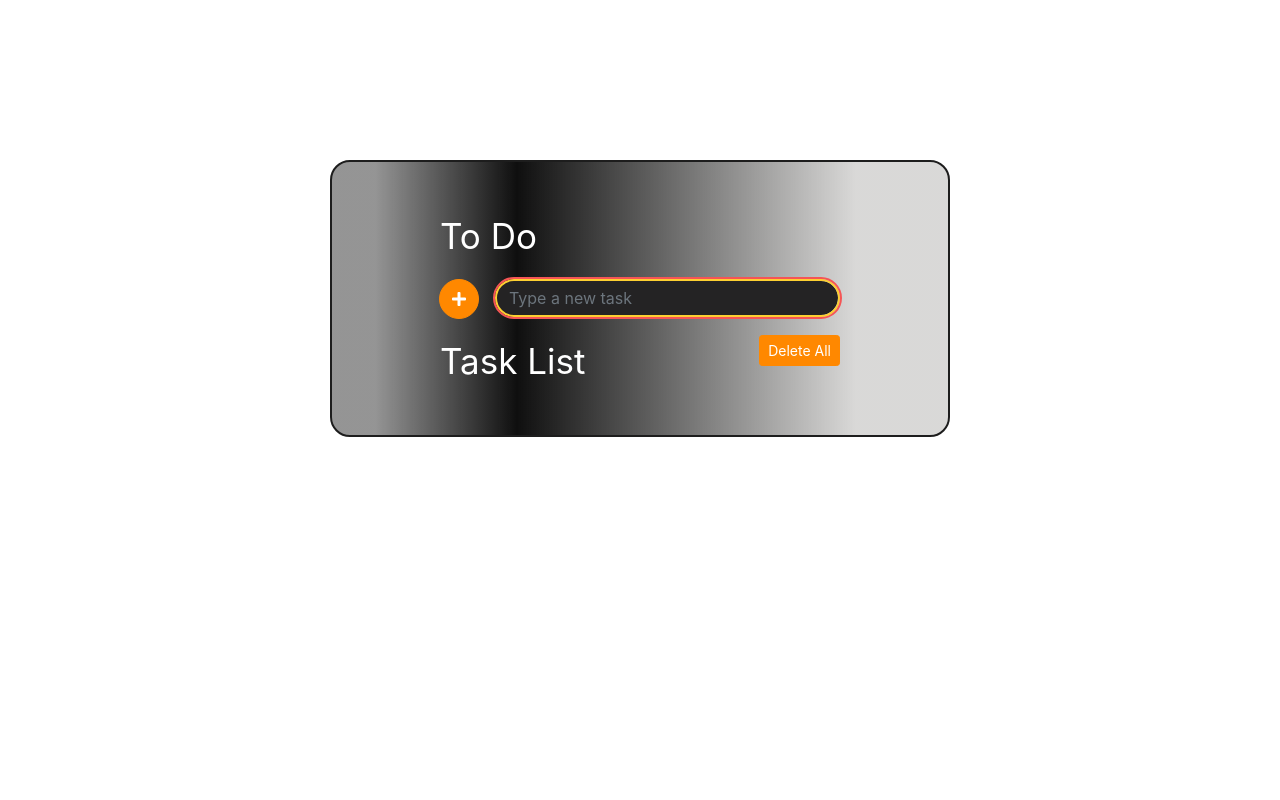
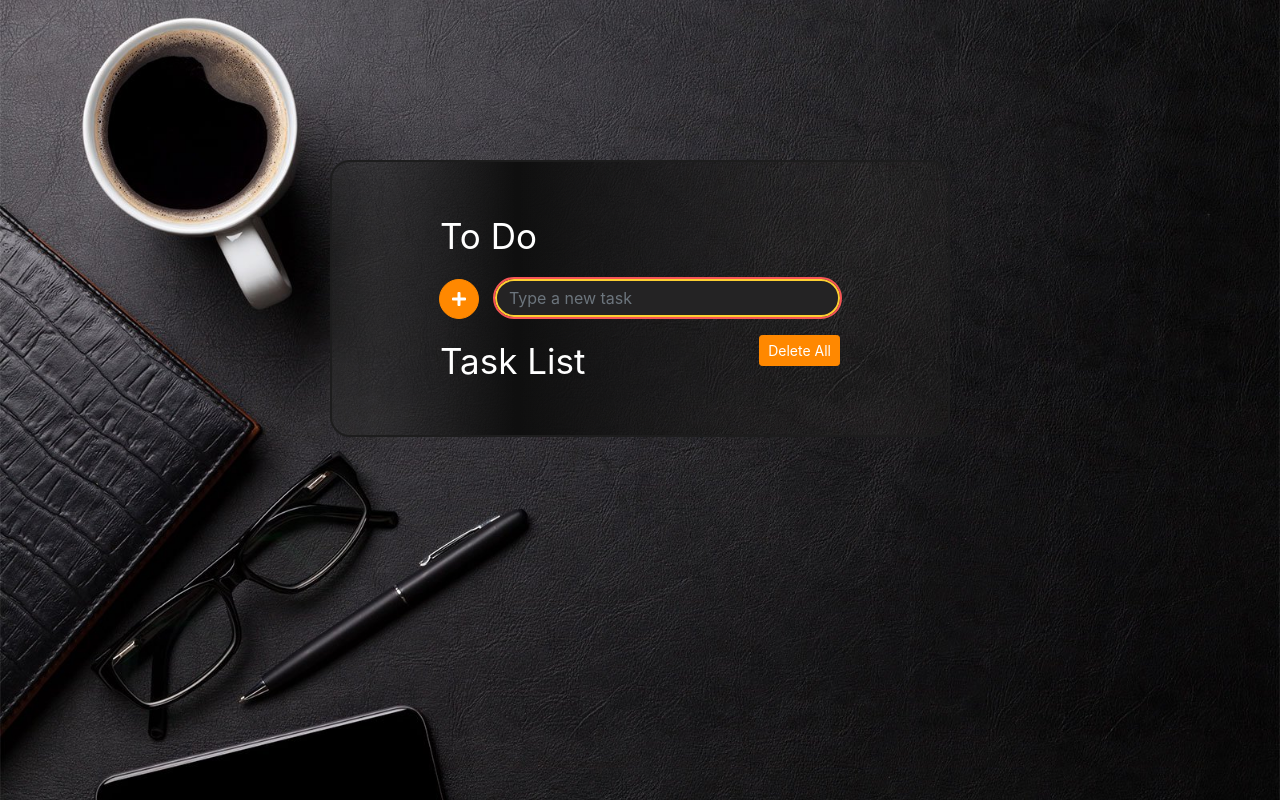
Before and after one commit to klc-pakize/todolist-project, a plain HTML site: page index.html in a window 1280 px wide. Drawn offline with nearby package versions, Linux system fonts and the light colour scheme; the site is published under a folder, as on GitHub Pages, so addresses that start at the root find nothing.

Commit message:
second commit

```diff
--- a/style.css
+++ b/style.css
@@ -11,7 +11,7 @@ a {
   color: white;
 }
 body {
-  background: url(/img/1620106702_32-phonoteka_org-p-delovoi-fon-dlya-instagram-44.jpg)
+  background: url(./img/1620106702_32-phonoteka_org-p-delovoi-fon-dlya-instagram-44.jpg)
     center fixed;
   background-size: cover;
   background-repeat: no-repeat;
```
